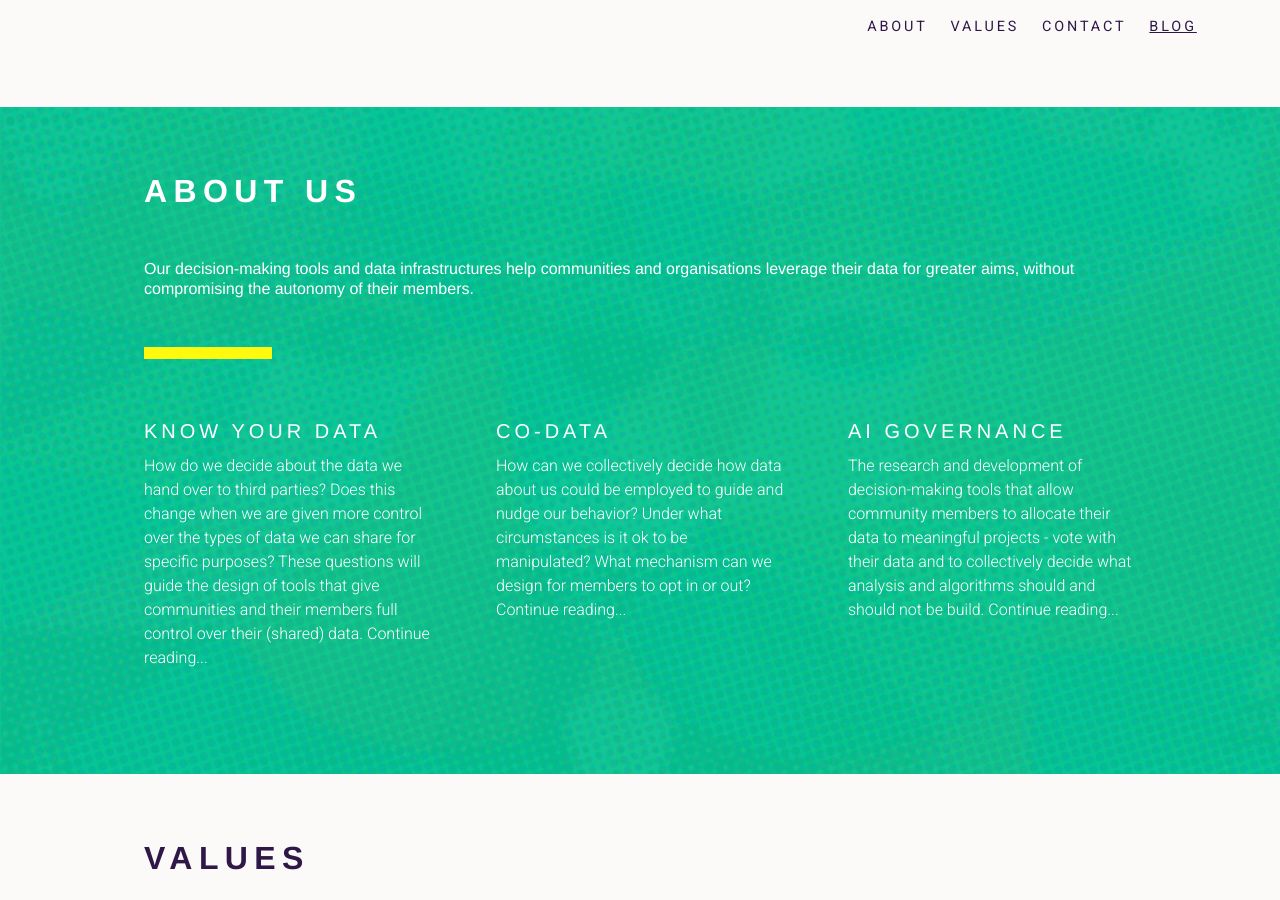
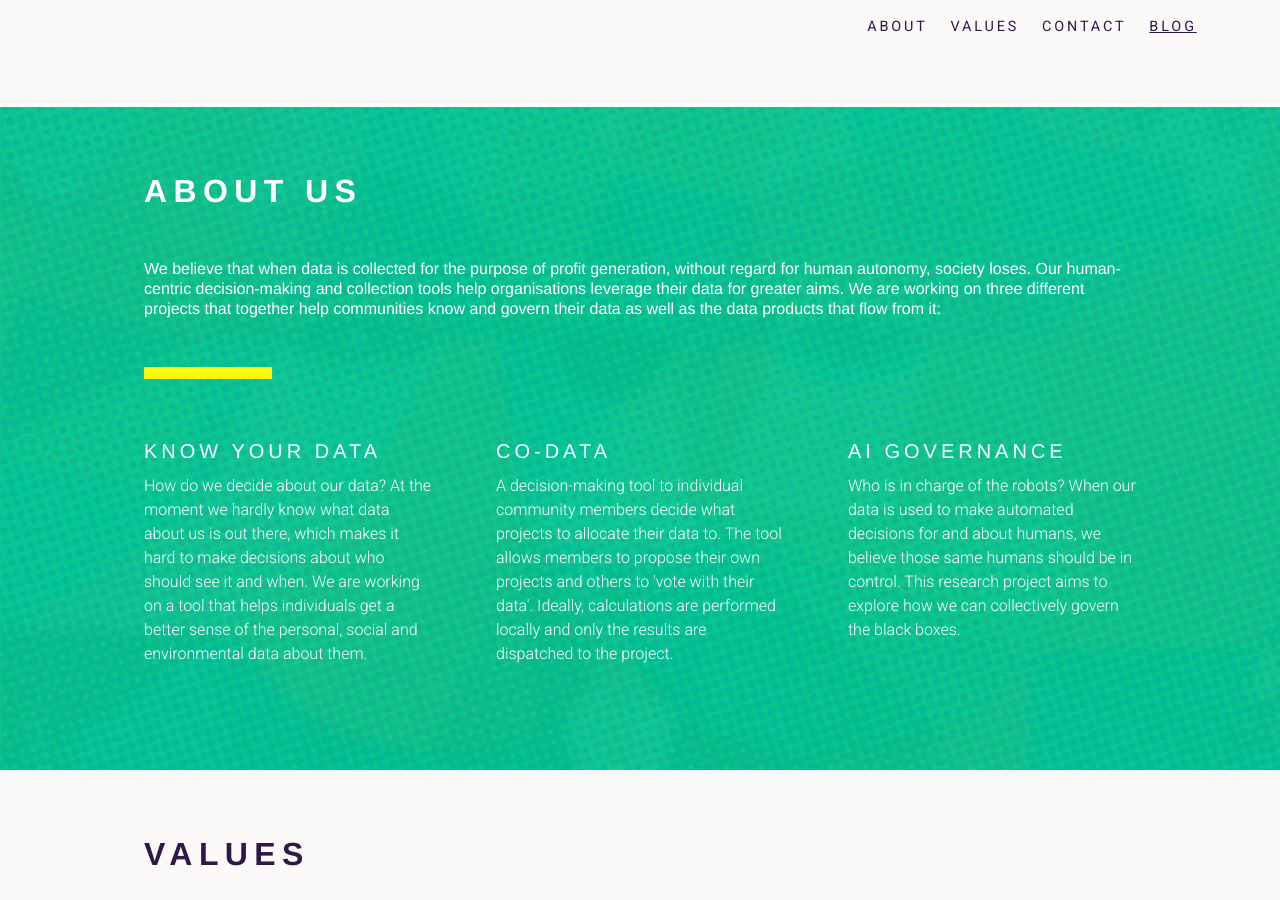
Before and after one commit to scatterlaboratory/scatterlab, a Jekyll site: the page built from index.html, in a window 1280 px wide and 900 px high, scrolled down 748 px. Built offline with Jekyll 4.4.1, drawn with Linux system fonts in a browser that asks for light colours; nearby versions of some CDN libraries.

Commit message:
about us

```diff
--- a/index.html
+++ b/index.html
@@ -26,40 +26,26 @@ layout: main
       <div class="clearfix mxn2">
          <div class="col-12 mx-auto">
           <h1 class="responsive-h1 caps py2 px3 mb2">About us</h1>
-          <h4 class="responsive-h4 px3 py2">Our decision-making tools and data infrastructures help communities and organisations leverage their data for greater aims, without compromising the autonomy of their members.</h4>
+          <h4 class="responsive-h4 px3 py2">We believe that when data is collected for the purpose of profit generation, without regard for human autonomy, society loses. Our human-centric decision-making and collection tools help organisations leverage their data for greater aims. We are working on three different projects that together help communities know and govern their data as well as the data products that flow from it:</h4>
           <hr class="haar-fijn-3"/>
           <div class="sm-col sm-col-4 px3 py1">
             <h3 class="responsive-h3 caps">Know your data</h3>
-            <p class="">How do we decide about the data we hand over to third parties? Does this change when we are given more control over the types of data we can share for specific purposes? These questions will guide the design of tools that give communities and their members full control over their (shared) data.
-              <a class="py0 rounded" target="_blank" href="">Continue reading...</a> </p>
+            <p class="">How do we decide about our data? At the moment we hardly know what data about us is out there, which makes it hard to make decisions about who should see it and when. We are working on a tool that helps individuals get a better sense of the personal, social and environmental data about them.</p>
           </div>
 
          <div class="sm-col sm-col-4 px3 py1">
             <h3 class="responsive-h3 caps">Co-Data</h3>
-            <p class=""> How can we collectively decide how data about us could be employed to guide and nudge our behavior? Under what circumstances is it ok to be manipulated? What mechanism can we design for members to opt in or out?
-              <a class="py0 rounded" target="_blank" href="">Continue reading...</a> </p>
+            <p class="">A decision-making tool to individual community members decide what projects to allocate their data to. The tool allows members to propose their own projects and others to 'vote with their data'. Ideally, calculations are performed locally and only the results are dispatched to the project.</p>
           </div>
 
           <div class="sm-col sm-col-4 px3 py1">
             <h3 class="responsive-h3 caps">AI Governance</h3>
-            <p class=""> The research and development of decision-making tools that allow community members to allocate their data to meaningful projects - vote with their data and to collectively decide what analysis and algorithms should and should not be build. <a class="py0 rounded" target="_blank" href="">Continue reading...</a> </p>
+            <p class="">Who is in charge of the robots? When our data is used to make automated decisions for and about humans, we believe those same humans should be in control. This research project aims to explore how we can collectively govern the black boxes.</p>
           </div>
         </div>
       </div>
   </section>
   </div>
-
-<!--    <div class="bg-dark" id="about">
-    <section class="container py4 px4">
-      <div class="clearfix mxn2">
-        <div class="col-12 mx-auto">
-        <div class="sm-col sm-col-12 px3 mt4">
-          <p class="box"> Our decision-making tools and data infrastructures help communities and organisations leverage their data for greater aims, without compromising the autonomy of their members. <br><br>Data could help us understand our environments, our interactions and behaviors and coordinate our activities. Far too often however, it is employed to control and surveill us. We believe decisions about data should be taken by those the data is about and benefit the communities they belong to.</p>
-        </div>
-          </div>
-        </div>
-    </section>
-  </div> -->
 
 
 <div class="bgbody">
```
